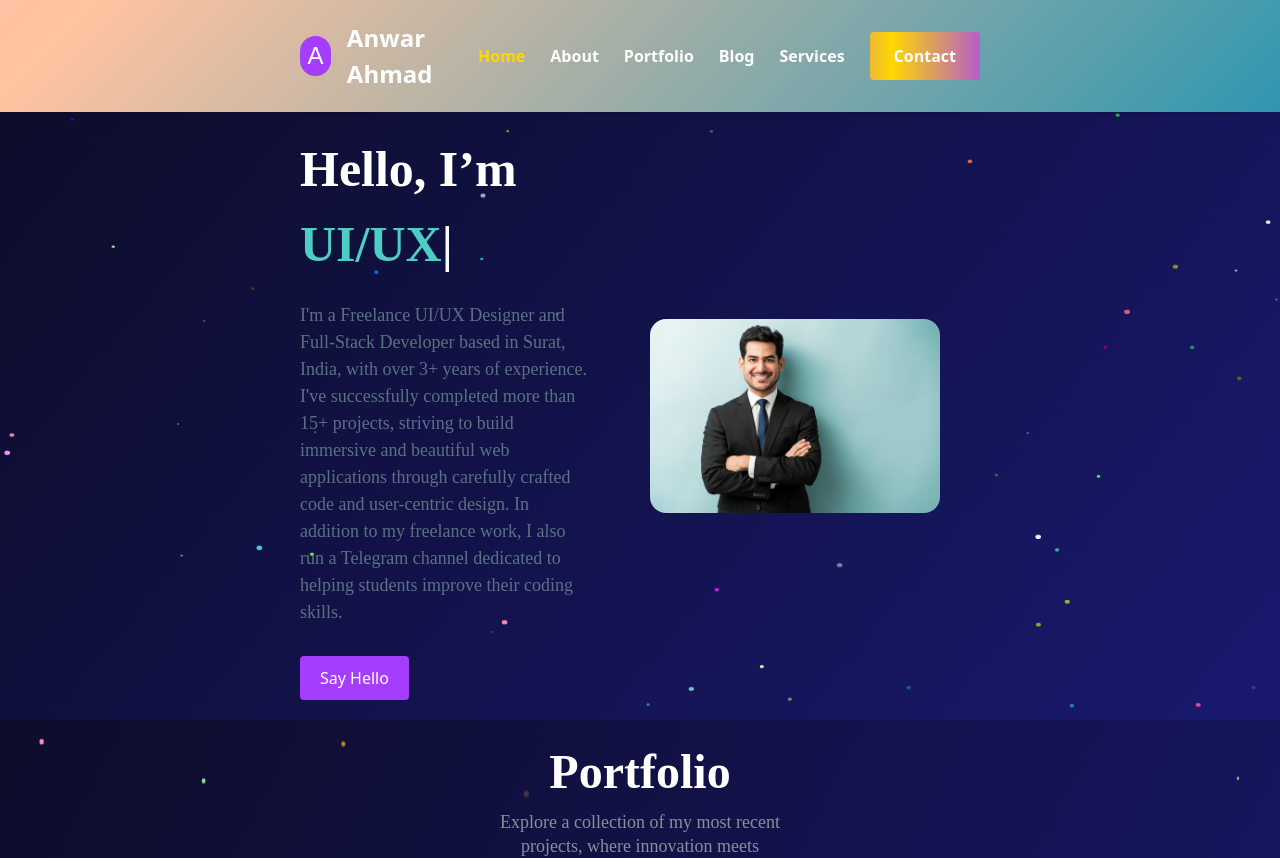
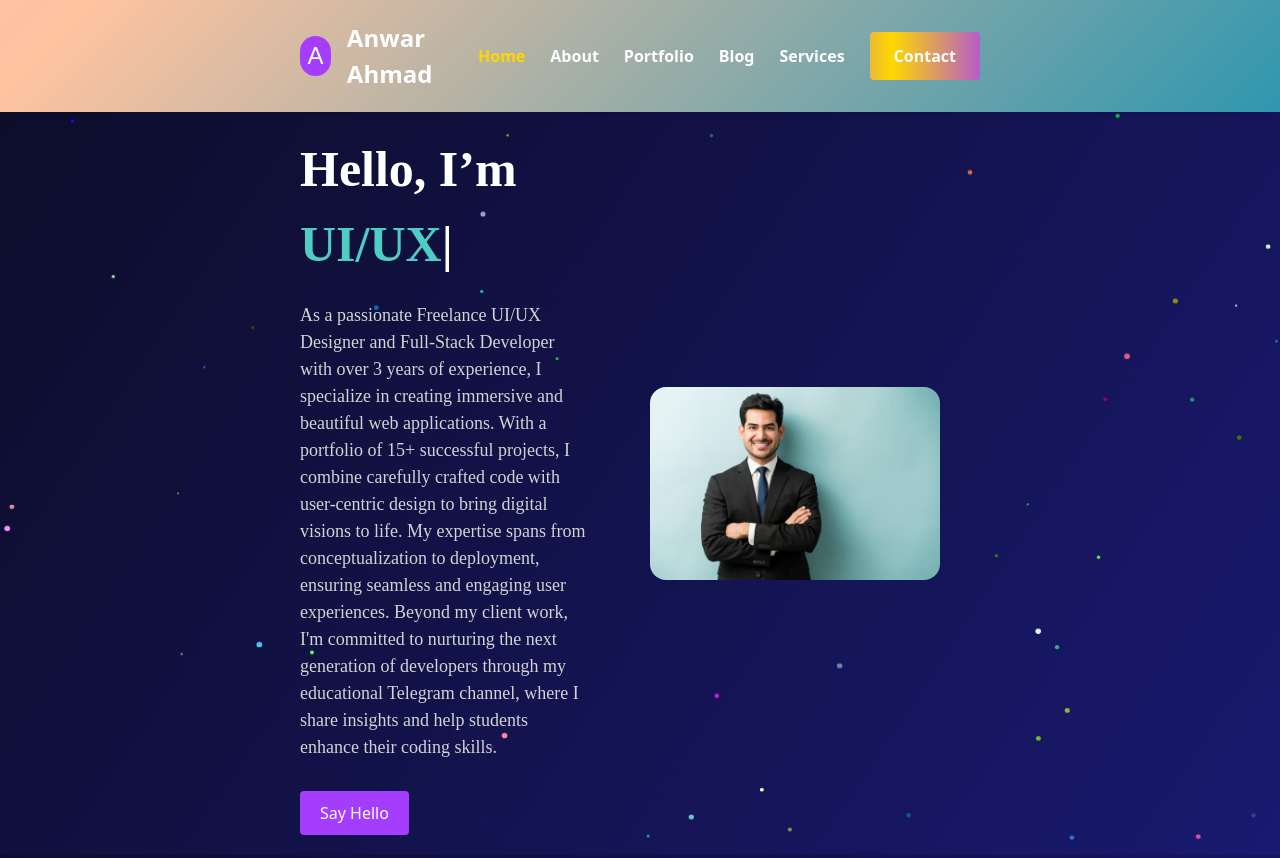
Before and after one commit to anwar78692/professional-porfolio, a Next.js app: page / in a window 1280 px wide. Shown: the top 858 px of the page. Built offline with nearby package versions, Linux system fonts and the light colour scheme.

Commit message:
change color of text

```diff
--- a/app/components/AboutHomePage.js
+++ b/app/components/AboutHomePage.js
@@ -75,7 +75,7 @@ const StyledHeading = styled(motion.h1)`
 `;
 
 const StyledParagraph = styled(motion.p)`
-  color: #5A7184;
+  color: lightgray;
   font-family: "Work Sans";
   font-size: 18px;
   line-height: 1.5;
@@ -144,7 +144,7 @@ export default function AboutHomePage() {
             animate={{ opacity: 1, y: 0 }}
             transition={{ duration: 1, delay: 0.2 }}
           >
-            I'm a Freelance UI/UX Designer and Full-Stack Developer based in Surat, India, with over 3+ years of experience. I've successfully completed more than 15+ projects, striving to build immersive and beautiful web applications through carefully crafted code and user-centric design. In addition to my freelance work, I also run a Telegram channel dedicated to helping students improve their coding skills.
+           As a passionate Freelance UI/UX Designer and Full-Stack Developer with over 3 years of experience, I specialize in creating immersive and beautiful web applications. With a portfolio of 15+ successful projects, I combine carefully crafted code with user-centric design to bring digital visions to life. My expertise spans from conceptualization to deployment, ensuring seamless and engaging user experiences. Beyond my client work, I'm committed to nurturing the next generation of developers through my educational Telegram channel, where I share insights and help students enhance their coding skills.
           </StyledParagraph>
           <Button onClick={handleContactPage}>Say Hello</Button>
         </LeftContainer>
```
